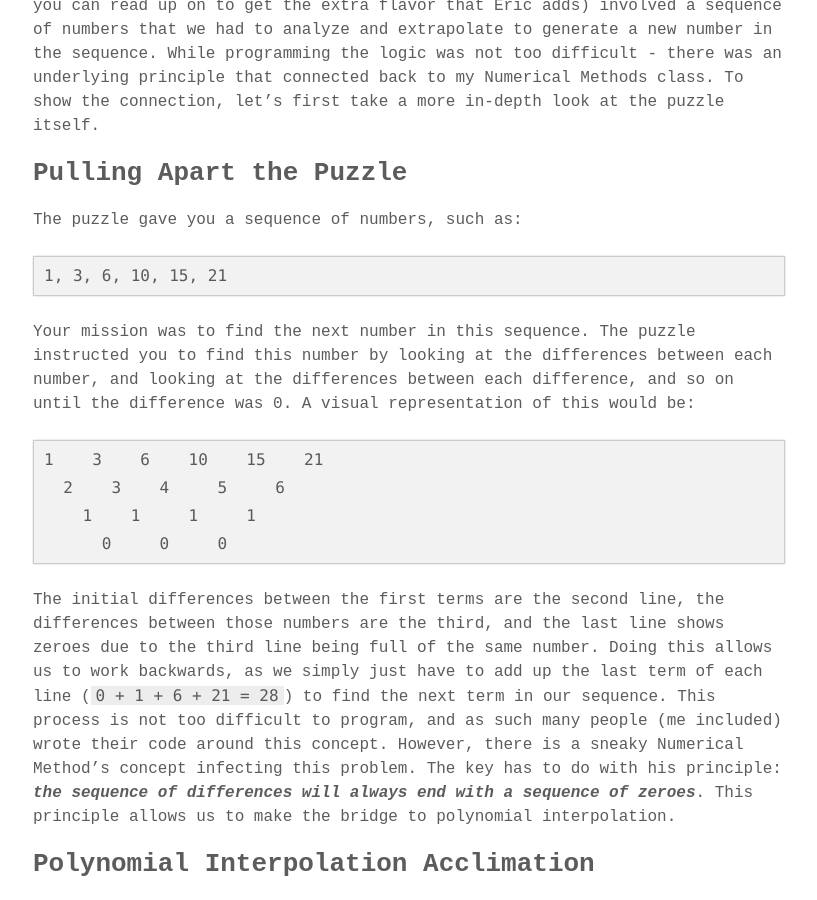
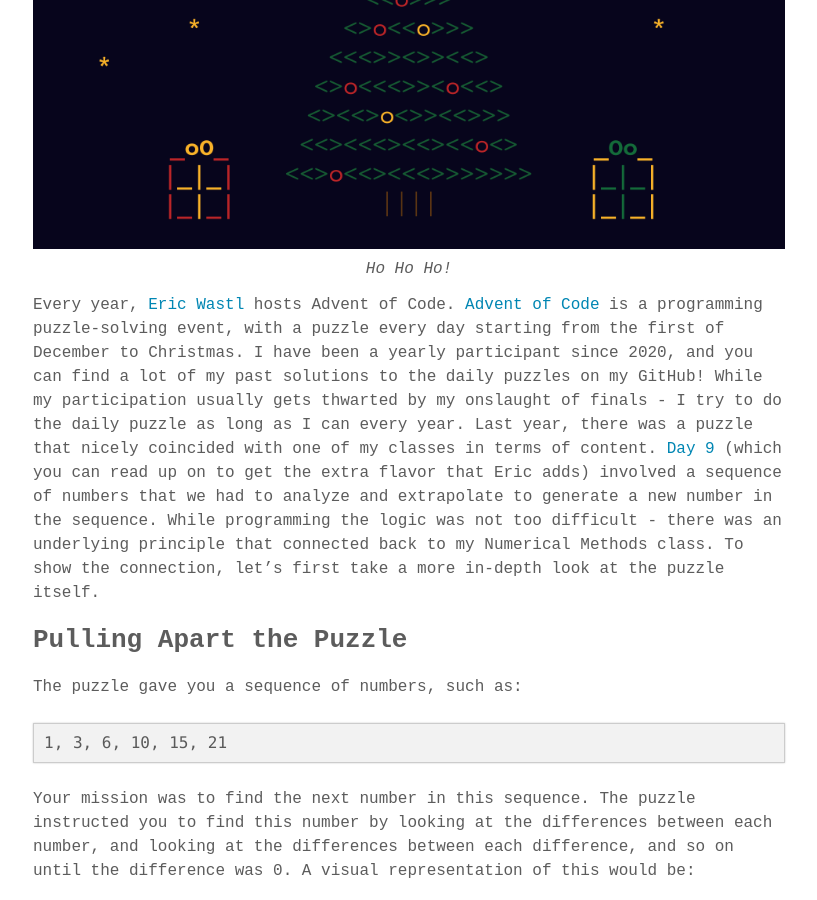
Before and after one commit to bunceandbean/bunceandbean.github.io, a Jekyll site: the page built from docs/_posts/2024-10-28-advent-day-9.md, in a window 1280 px wide and 900 px high, scrolled down 416 px. Shown: the whole window, without its empty margins (231-1048 px from the left). Built offline with Jekyll 4.4.1, drawn with Linux system fonts in a browser that asks for light colours; some web fonts are replaced; formulas are drawn with MathJax 3.

Commit message:
Updated Blog Post (AOC)

```diff
--- a/docs/_posts/2024-10-28-advent-day-9.md
+++ b/docs/_posts/2024-10-28-advent-day-9.md
@@ -6,6 +6,13 @@ share: true
 description: "An Advent-ture with Polynomial Interpolation"
 keywords: ""
 ---
+
+<p align = "center">
+  <img src = "../../assets/images/aoc2022.png">
+  <br>
+  <em>Ho Ho Ho!</em>
+</p>
+
 
 Every year, [Eric Wastl](http://was.tl/) hosts Advent of Code. [Advent of Code](https://adventofcode.com/) is a programming puzzle-solving event, with a puzzle every day starting from the first of December to Christmas. I have been a yearly participant since 2020, and you can find a lot of my past solutions to the daily puzzles on my GitHub! While my participation usually gets thwarted by my onslaught of finals - I try to do the daily puzzle as long as I can every year. Last year, there was a puzzle that nicely coincided with one of my classes in terms of content. [Day 9](https://adventofcode.com/2023/day/9) (which you can read up on to get the extra flavor that Eric adds) involved a sequence of numbers that we had to analyze and extrapolate to generate a new number in the sequence. While programming the logic was not too difficult - there was an underlying principle that connected back to my Numerical Methods class. To show the connection, let's first take a more in-depth look at the puzzle itself.
 
```
Also changed, not shown: docs/assets/images/aoc2022.png (added).
